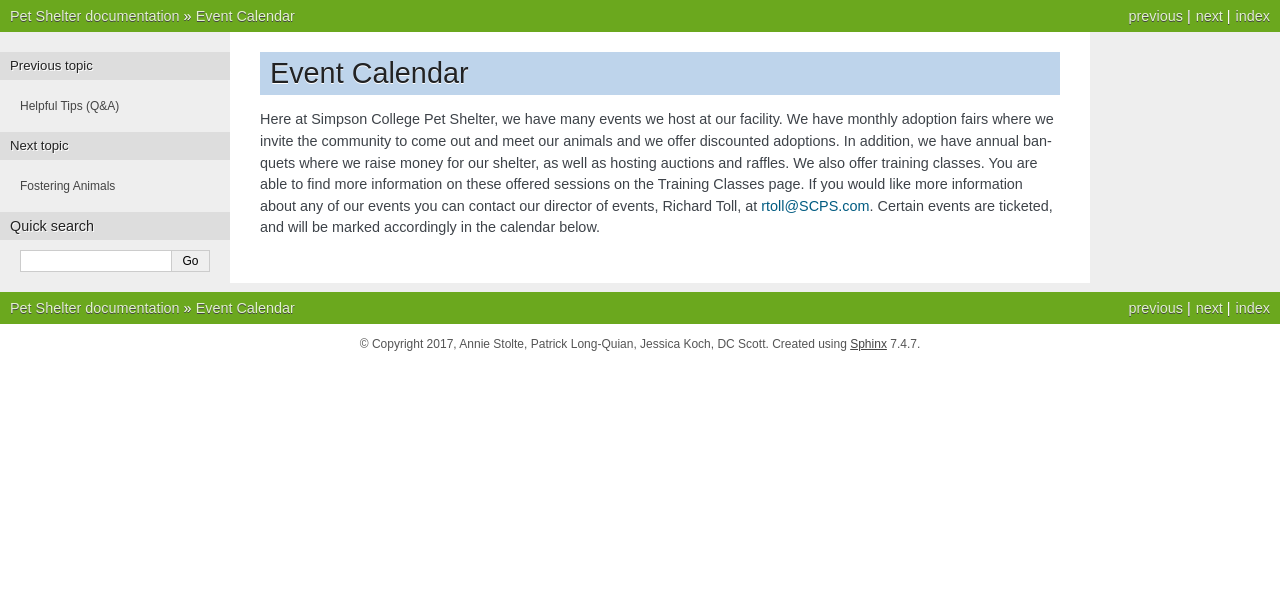
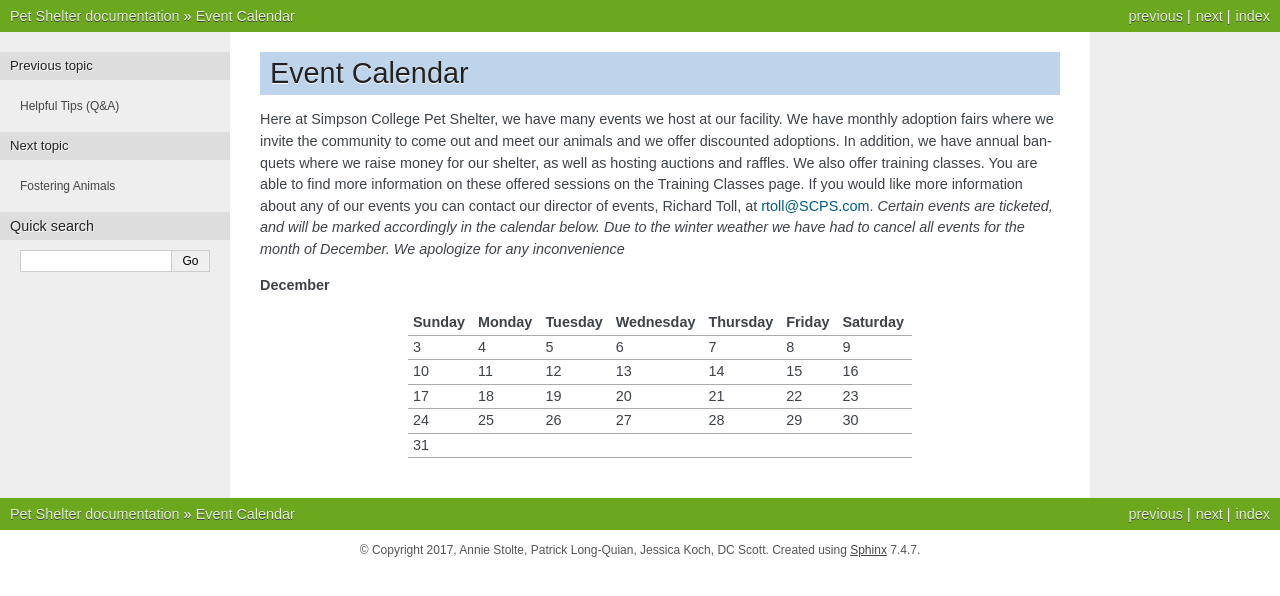
Before and after one commit to plongquian/pet_shelter, a Sphinx documentation site: the page built from source/events/index.rst, in a window 1280 px wide. Shown: the top 596 px of the page. Built offline with Sphinx 7.4.7, drawn with Linux system fonts in a browser that asks for light colours.

Commit message:
Added image and table

```diff
--- a/source/events/index.rst
+++ b/source/events/index.rst
@@ -5,4 +5,19 @@ Here at Simpson College Pet Shelter, we have many events we host at our facility
 to come out and meet our animals and we offer discounted adoptions. In addition, we have annual banquets where we raise money
 for our shelter, as well as hosting auctions and raffles. We also offer training classes. You are able to find more information on these offered sessions on the Training Classes page.
 If you would like more information about any of our events you can contact our director of events, Richard Toll, at rtoll@SCPS.com.
-Certain events are ticketed, and will be marked accordingly in the calendar below.
+*Certain events are ticketed, and will be marked accordingly in the calendar below.*
+*Due to the winter weather we have had to cancel all events for the month of December. We apologize for any inconvenience*
+
+
+**December**
+
+====== ====== ======= ========= ======== ====== ========
+Sunday Monday Tuesday Wednesday Thursday Friday Saturday
+====== ====== ======= ========= ======== ====== ========
+                                         1      2
+3       4      5      6         7        8      9
+10      11     12     13        14       15     16
+17      18     19     20        21       22     23
+24      25     26     27        28       29     30
+31
+====== ====== ======= ========= ======== ====== ========
```
Also changed, not shown: source/fostering/index.rst (+3 -5 lines), source/fostering/fosterdog.png (added).
